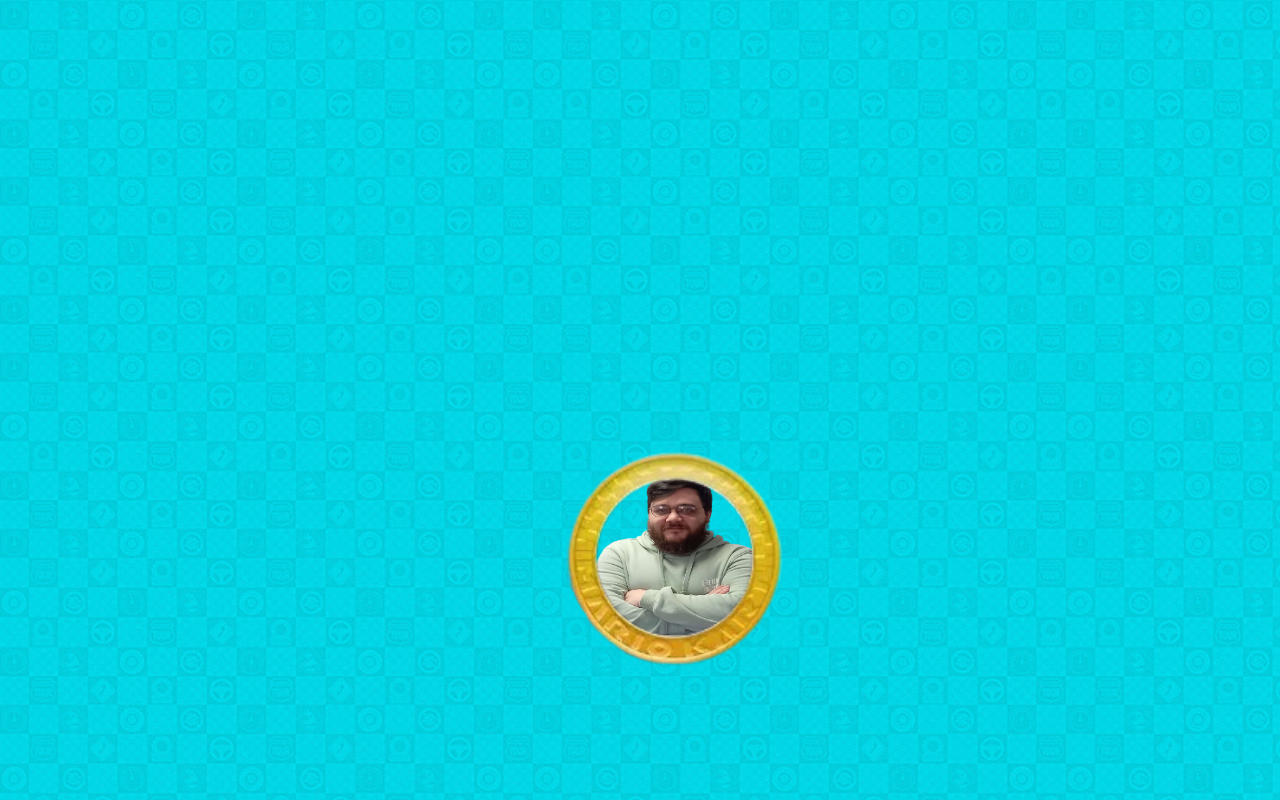
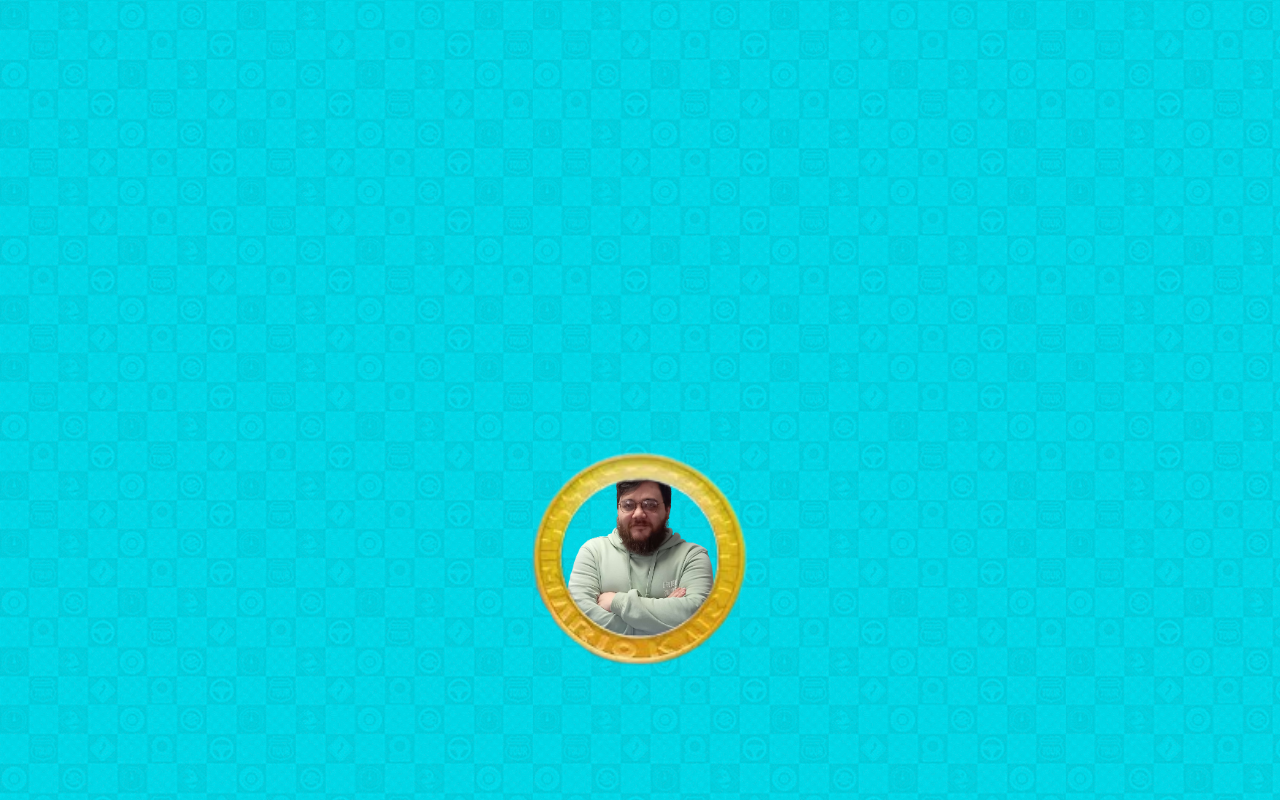
Before and after one commit to 2024-cda-boulogne/skilltree-kga, a React (Create React App) app in the folder skilltree/: page /test in a window 1280 px wide. Shown: the top 800 px of the page. Built offline with nearby package versions, Linux system fonts and the light colour scheme.

Commit message:
Adjust image-bordure margins and photo dimensions in index.css

```diff
--- a/skilltree/src/index.css
+++ b/skilltree/src/index.css
@@ -3,8 +3,9 @@
 @tailwind utilities;
 
 .image-bordure {
+  margin-right: 40px;
   background-image: url("./img/image-removebg-preview_2.png");
-  margin-left: 70px;
+  margin-left: 40px;
   background-size: cover; /* Pour éviter la répétition et couvrir toute la surface de la div */
   background-position: center; /* Pour centrer l'image horizontalement et verticalement */
   height: 236px;
@@ -16,8 +17,8 @@
 .photo {
   z-index: -10;
   display: flex;
-  height: 100%;
-  width: 100%;
+  height: 109%;
+  width: 84%;
   align-items: center;
   justify-content: center;
 }
```
